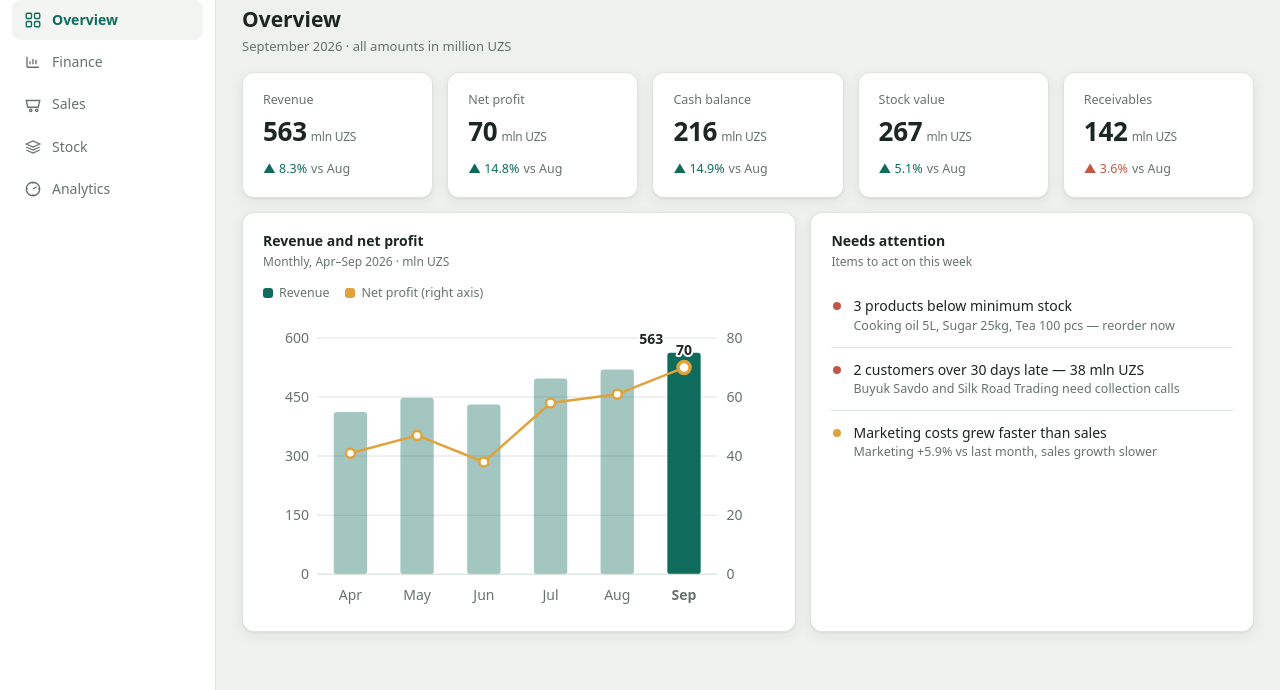
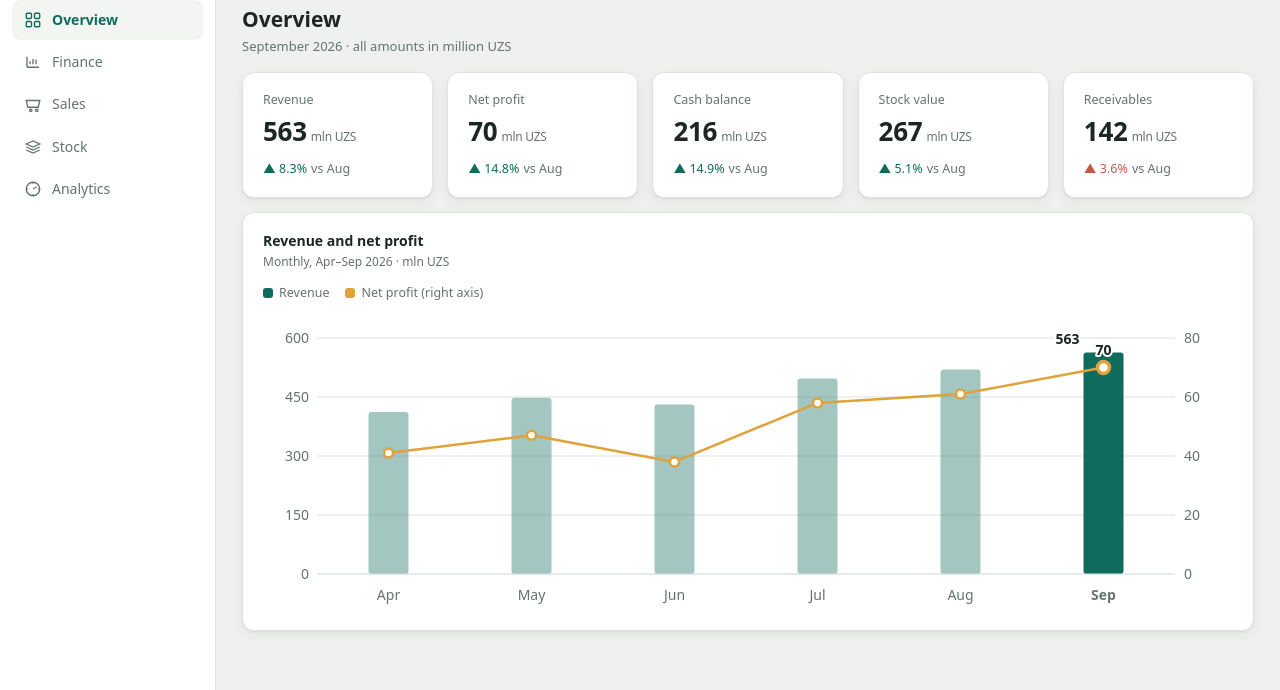
Before and after one commit to azizbekmustafakulov/management-dashboard, a plain HTML site: page index.html in a window 1280 px wide. Shown: the part 112-802 px from the top of the page. Drawn offline with Linux system fonts and the light colour scheme.

Commit message:
Remove Needs attention card; make Overview chart full width
Drop the card, its CSS, JS renderer, per-month attention data and the
Aug fallback message. The revenue and net profit chart card now spans
the full content width.

```diff
--- a/index.html
+++ b/index.html
@@ -103,7 +103,6 @@ body{
 .grid>*{min-width:0}
 .kpis{grid-template-columns:repeat(5,1fr)}
 .two{grid-template-columns:1fr 1fr}
-.cols-3-2{grid-template-columns:5fr 4fr}
 .mt{margin-top:14px}
 /* ---------- KPI card ---------- */
 .kpi .label{font-size:12.5px;color:var(--muted)}
@@ -137,16 +136,6 @@ body{
 .pt-sel{stroke-width:3.5}
 .legend{display:flex;gap:16px;font-size:12.5px;color:var(--muted);margin:0 0 10px}
 .legend i{width:10px;height:10px;border-radius:3px;display:inline-block;margin-right:6px;vertical-align:-1px}
-/* ---------- lists ---------- */
-.attn{list-style:none;margin:0;padding:0;display:flex;flex-direction:column}
-.attn li{display:flex;gap:12px;padding:12px 2px;border-bottom:1px solid var(--line);align-items:flex-start}
-.attn li:last-child{border-bottom:none}
-.attn .dot{flex:0 0 8px;width:8px;height:8px;border-radius:50%;margin-top:6px}
-.dot.red{background:var(--danger)}
-.dot.amber{background:var(--accent-2)}
-.dot.green{background:var(--accent)}
-.attn .t{font-size:14px;font-weight:500}
-.attn .d{font-size:12.5px;color:var(--muted)}
 /* ---------- sub tabs ---------- */
 .subtabs{display:flex;gap:4px;border-bottom:1px solid var(--line);margin-bottom:16px;overflow-x:auto;scrollbar-width:none;-ms-overflow-style:none}
 .subtabs::-webkit-scrollbar{display:none}
@@ -206,7 +195,7 @@ tr.total td{font-weight:700;border-top:2px solid var(--line)}
   }
   .main{padding:16px 14px calc(90px + env(safe-area-inset-bottom))}
   .kpis{grid-template-columns:repeat(2,1fr)}
-  .two,.cols-3-2{grid-template-columns:1fr}
+  .two{grid-template-columns:1fr}
   .sec-head h1{font-size:19px}
   .topbar{width:100%;margin-bottom:14px}
   .seg{display:flex;width:100%}
@@ -266,8 +255,7 @@ tr.total td{font-weight:700;border-top:2px solid var(--line)}
 
       <div class="grid kpis" id="kpi-grid"></div>
 
-      <div class="grid cols-3-2 mt">
-        <div class="card">
+      <div class="card mt">
         <h2>Revenue and net profit</h2>
         <p class="sub">Monthly, Apr–Sep 2026 · mln UZS</p>
         <div class="legend">
@@ -275,12 +263,6 @@ tr.total td{font-weight:700;border-top:2px solid var(--line)}
           <span><i style="background:var(--accent-2)"></i>Net profit (right axis)</span>
         </div>
         <div id="chart-overview"></div>
-        </div>
-        <div class="card">
-          <h2>Needs attention</h2>
-          <p class="sub" id="attn-sub">Items to act on this week</p>
-          <ul class="attn" id="attn-list"></ul>
-        </div>
       </div>
     </section>
 
@@ -490,7 +472,7 @@ const DATA = {
       {name:"Sunflower oil 1L",inStock:2260,min:1500,cover:14}] },
     marginByCat:[ {name:"Tea and coffee",value:44},{name:"Grocery staples",value:33},{name:"Oil and fats",value:30},{name:"Sugar",value:24} ],
     aging:[ {name:"0–15 days",value:67,cls:"bar-1"},{name:"16–30 days",value:31,cls:"bar-2"},{name:"31–60 days",value:24,cls:"bar-3"},{name:"60+ days",value:11,cls:"bar-4"} ],
-    attention:null, findings:null
+    findings:null
   },
 
   Aug: {
@@ -511,7 +493,7 @@ const DATA = {
       {name:"Sunflower oil 1L",inStock:2320,min:1500,cover:14}] },
     marginByCat:[ {name:"Tea and coffee",value:45},{name:"Grocery staples",value:34},{name:"Oil and fats",value:30},{name:"Sugar",value:23} ],
     aging:[ {name:"0–15 days",value:69,cls:"bar-1"},{name:"16–30 days",value:32,cls:"bar-2"},{name:"31–60 days",value:25,cls:"bar-3"},{name:"60+ days",value:11,cls:"bar-4"} ],
-    attention:null, findings:null
+    findings:null
   },
 
   Sep: {
@@ -532,11 +514,6 @@ const DATA = {
       {name:"Sunflower oil 1L",inStock:2400,min:1500,cover:15}] },
     marginByCat:[ {name:"Tea and coffee",value:46},{name:"Grocery staples",value:34},{name:"Oil and fats",value:29},{name:"Sugar",value:22} ],
     aging:[ {name:"0–15 days",value:71,cls:"bar-1"},{name:"16–30 days",value:33,cls:"bar-2"},{name:"31–60 days",value:26,cls:"bar-3"},{name:"60+ days",value:12,cls:"bar-4"} ],
-    attention:[
-      { dot:"red",  t:"3 products below minimum stock", d:"Cooking oil 5L, Sugar 25kg, Tea 100 pcs — reorder now" },
-      { dot:"red",  t:"2 customers over 30 days late — 38 mln UZS", d:"Buyuk Savdo and Silk Road Trading need collection calls" },
-      { dot:"amber",t:"Marketing costs grew faster than sales", d:"Marketing +5.9% vs last month, sales growth slower" }
-    ],
     findings:[
       "Gross margin improved to 38.0% in September, helped by strong sales of tea and coffee.",
       "38 mln UZS of receivables are more than 30 days late — start collection calls this week.",
@@ -761,17 +738,6 @@ function renderAll(){
   document.getElementById("chart-overview").innerHTML =
     comboSVG(MONTHS, s.revenue, s.netProfit, sel, cw("chart-overview"), 300);
 
-  const attn = document.getElementById("attn-list");
-  const attnSub = document.getElementById("attn-sub");
-  if (m.attention){
-    attnSub.textContent = "Items to act on this week";
-    attn.innerHTML = m.attention.map(a =>
-      `<li><span class="dot ${a.dot}"></span><div><div class="t">${a.t}</div><div class="d">${a.d}</div></div></li>`).join("");
-  } else {
-    attnSub.textContent = "Highlights for " + m.label;
-    attn.innerHTML = `<li><span class="dot green"></span><div><div class="t">No highlights for this month</div></div></li>`;
-  }
-
   /* ---- Finance > P&L ---- */
   document.getElementById("pl-period").textContent = `${pm.month} vs ${m.month} 2026 · mln UZS`;
   document.getElementById("pl-h1").textContent = `${pm.short} 2026`;
```
Lines whose indentation alone changed are shown as unchanged.
